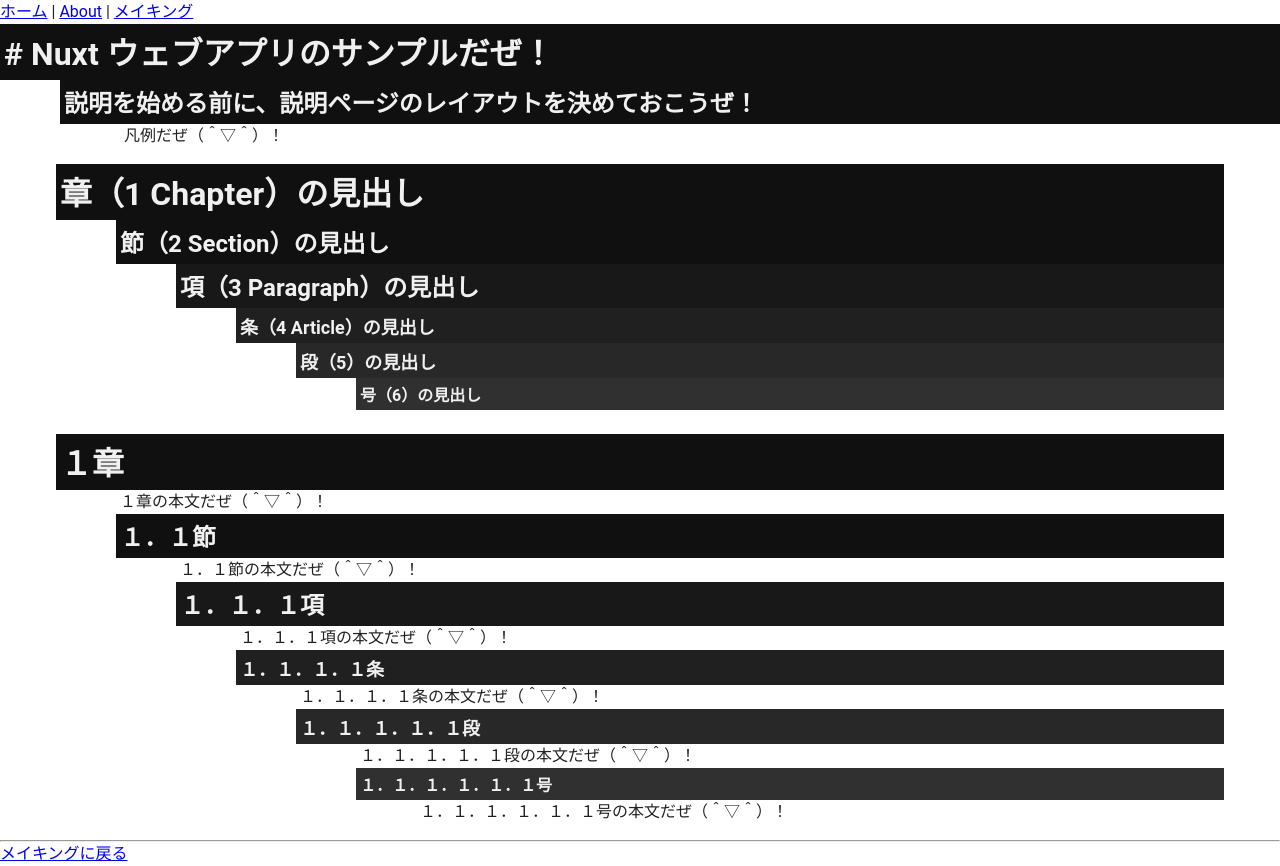
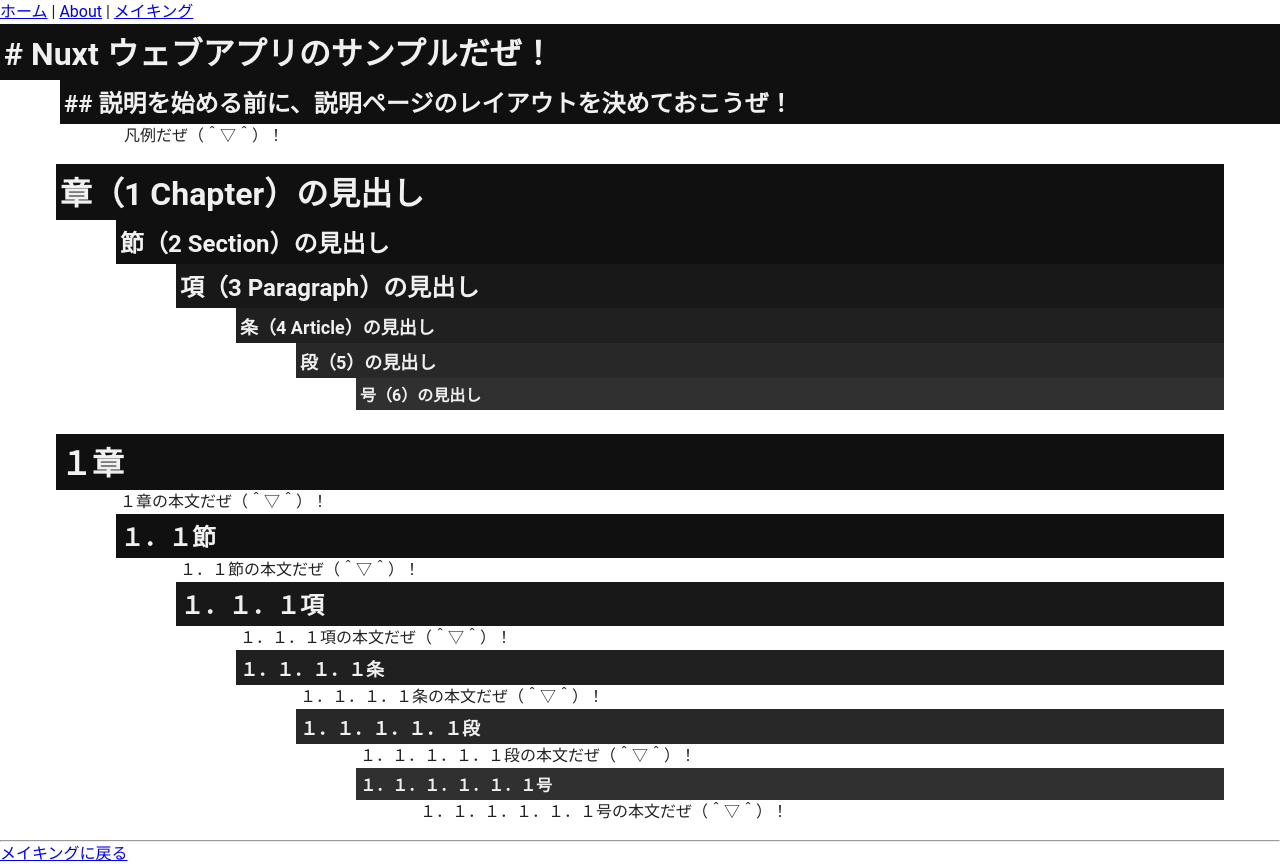
Before and after one commit to muzudho/vue-nuxt-webapp-sample, a Nuxt app: page /making/page-layout in a window 1280 px wide. Built offline with nearby package versions, Linux system fonts and the light colour scheme.

Commit message:
メイキング

```diff
--- a/pages/making/page-layout.vue
+++ b/pages/making/page-layout.vue
@@ -1,5 +1,5 @@
 <template>
-    <h2>説明を始める前に、説明ページのレイアウトを決めておこうぜ！</h2>
+    <h2>## 説明を始める前に、説明ページのレイアウトを決めておこうぜ！</h2>
     <section class="sec-2">
         凡例だぜ（＾▽＾）！
     </section>
```
